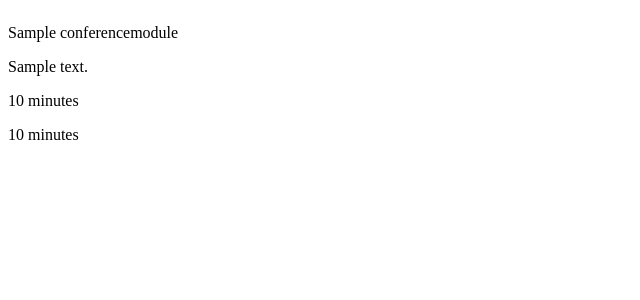
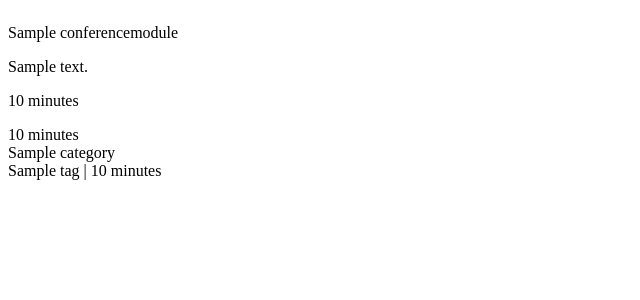
Before and after one commit to luc-freyermuth/conference-maker, a Django app: template maker/templates/maker/conference.html in a window 1280 px wide. Shown: the top 300 px of the page, without its empty margins (0-640 px from the left). Run offline with Django 5.2, Linux system fonts and the light colour scheme; tables that the repository leaves empty hold one stand-in row (values such as "Sample post"); the template is opened without the code that fills it: values that come from a table or form of the project are taken from there, most other values are stand-ins (such as "Sample title", 1, 10 or a date in 2020).

Commit message:
show tags stats

```diff
--- a/maker/templates/maker/conference.html
+++ b/maker/templates/maker/conference.html
@@ -1,4 +1,4 @@
-<div class="flex flex-row h-full">
+<div class="flex flex-row h-full px-2">
     <div class="flex flex-col gap-2 overflow-y-auto flex-1">
         {% for module in modules %}
             <div class="w-full flex flex-row gap-2 p-3 bg-slate-100 rounded">
@@ -22,6 +22,16 @@
     </div>
     <div class="flex-1 text-right">
         {{ stats.duration_minutes }} minutes
+
+        {% for category_tags_repartition in stats.categories_tags_repartition %}
+        <div class="py-2">
+            <div class="font-semibold">{{ category_tags_repartition.category }}</div>
+
+            {% for tag in category_tags_repartition.tags %}
+                <div> {{ tag.tag }} | {{ tag.duration_minutes |floatformat:0 }} minutes </div>
+            {% endfor %}
+        </div>
+        {% endfor %}
 
         <!-- <div style="width: 200px;" hx-preserve id="charto"><canvas id="chart"></canvas></div>
         <script>
```
Also changed, not shown: maker/views.py (+6 -4 lines).
